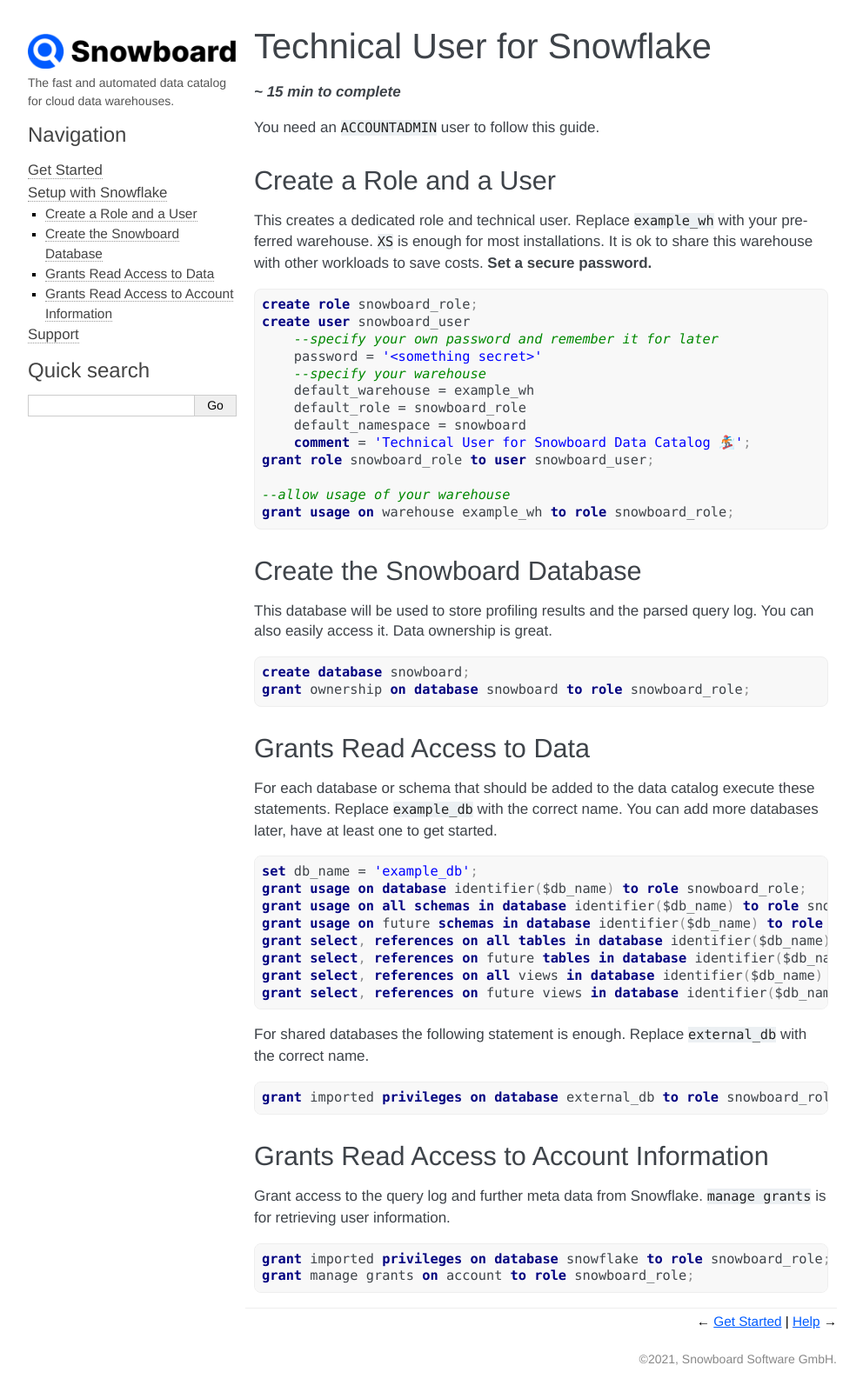
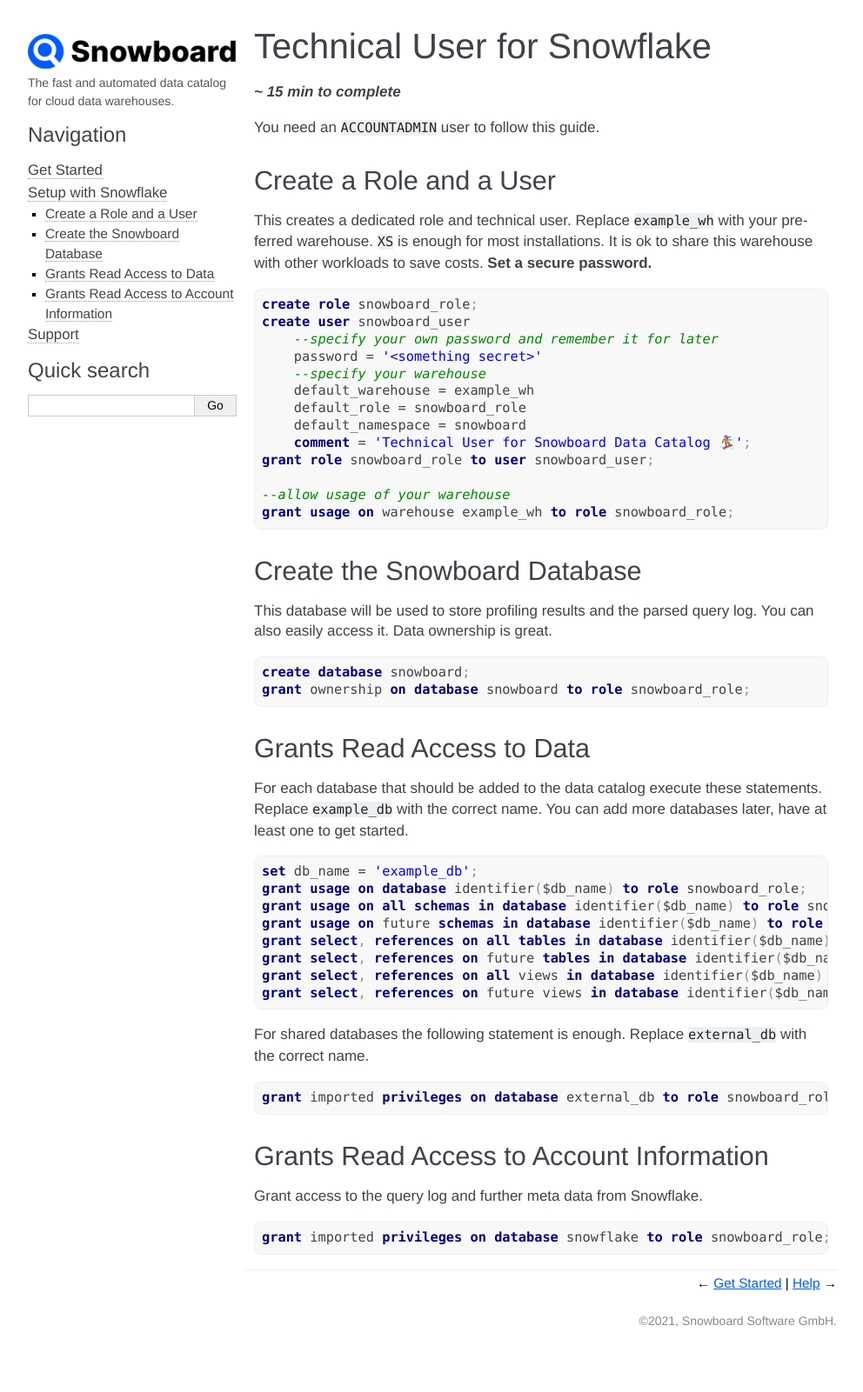
Before and after one commit to Snowboard-Software/snowboard_software, a Sphinx documentation site: the page built from docs/snowflake_connection.md, in a window 1280 px wide. Shown: the whole page at 87% size, without its empty margins (148-1140 px from the left). Built offline with Sphinx 7.4.7, drawn with Linux system fonts in a browser that asks for light colours; after the commit the page ends 1557 px from its top, so only the background shows below that.

````diff
--- a/docs/snowflake_connection.md
+++ b/docs/snowflake_connection.md
@@ -33,7 +33,7 @@
 ```
 
 ## Grants Read Access to Data
-For each database or schema that should be added to the data catalog execute these statements.
+For each database that should be added to the data catalog execute these statements.
 Replace `example_db` with the correct name. You can add more databases later, have at least one to get started.
 ```mysql
 set db_name = 'example_db';
@@ -53,8 +53,6 @@
 
 ## Grants Read Access to Account Information
 Grant access to the query log and further meta data from Snowflake.
-`manage grants` is for retrieving user information.
 ```sql
 grant imported privileges on database snowflake to role snowboard_role;
-grant manage grants on account to role snowboard_role;
 ```
````
